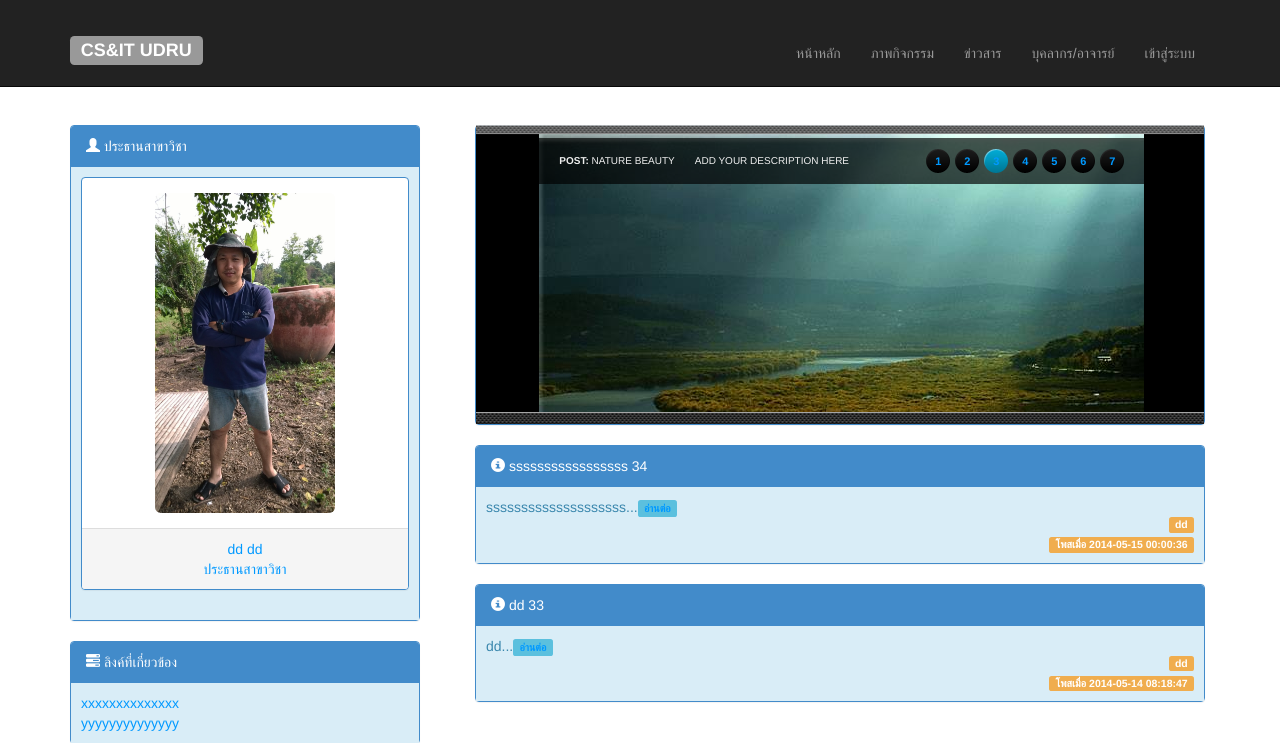
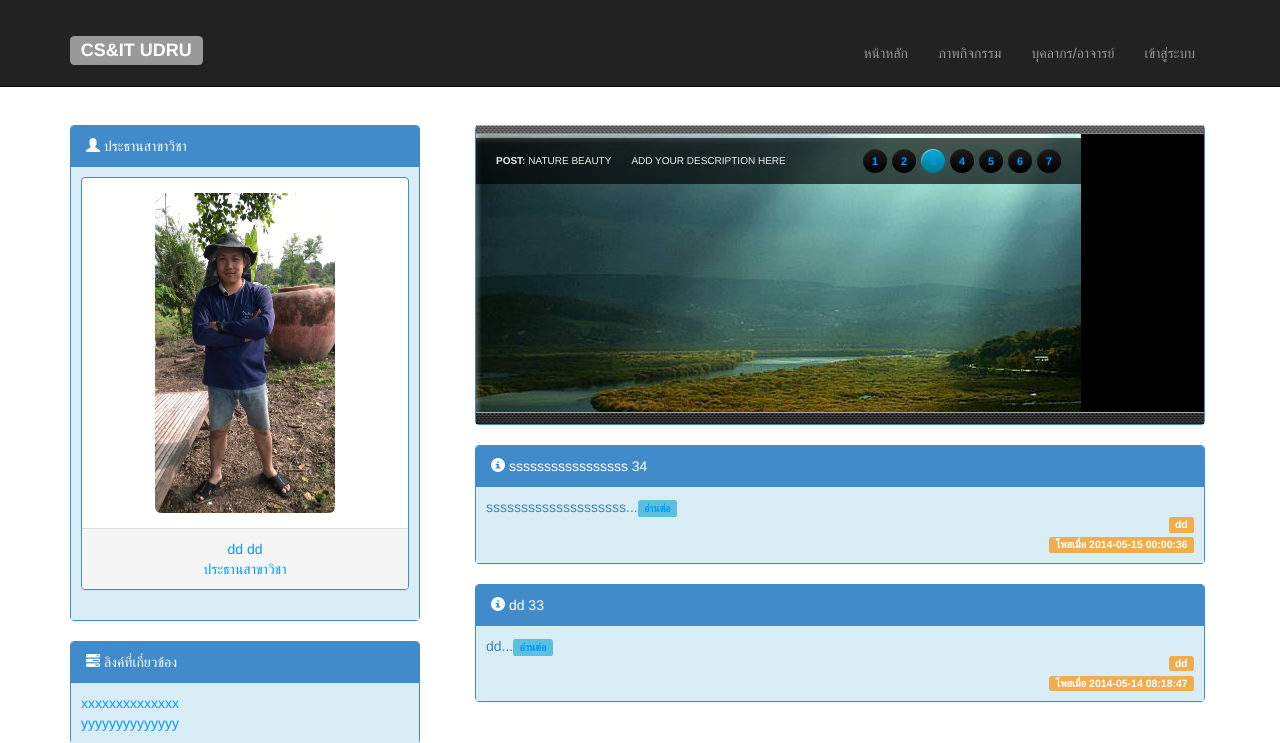
Before and after one commit to mynameistecs51/cs_udru, a CodeIgniter app: page /cs_udru/ in a window 1280 px wide. Shown: the top 743 px of the page. Run offline with CodeIgniter, Linux system fonts and the light colour scheme.

Commit message:
chaiwat update function news 6-6-57 10.54

```diff
--- a/application/views/cs_udru.php
+++ b/application/views/cs_udru.php
@@ -39,9 +39,10 @@
 <div class="row col-md-8" >
 	<!-- picture activity -->
 	<div class="panel panel-primary">
-		<div id="header" >
-		<div class="wrap "  >
-				<div id="slide-holder" class="col-md-1" >
+
+		<div id="header">
+		<div class="wrap " >
+				<div id="slide-holder" >
 					<div id="slide-runner" >
 						<a href=""><img id="slide-img-1" src="<?php echo base_url().'image/pict_gallery/nature-photo.png';?>" class="slide" alt="" /></a>
 						<a href=""><img id="slide-img-2" src="<?php echo base_url().'image/pict_gallery/nature-photo1.png';?>" class="slide" alt="" /></a>
--- a/application/views/head.php
+++ b/application/views/head.php
@@ -36,7 +36,6 @@
 				<ul class="nav navbar-nav navbar-right">
 					<li ><?php echo anchor('ctl_main/index','หน้าหลัก');?></li>
 					<li><?php echo anchor('ctl_main/page_activity',"ภาพกิจกรรม");?></li>
-					<li><?php echo anchor('ctl_main/add_news','ข่าวสาร');?></li>
 					<li><?php echo anchor('ctl_main/page_teacher','บุคลากร/อาจารย์');?></li>
 					<li>
 						<?php
```
